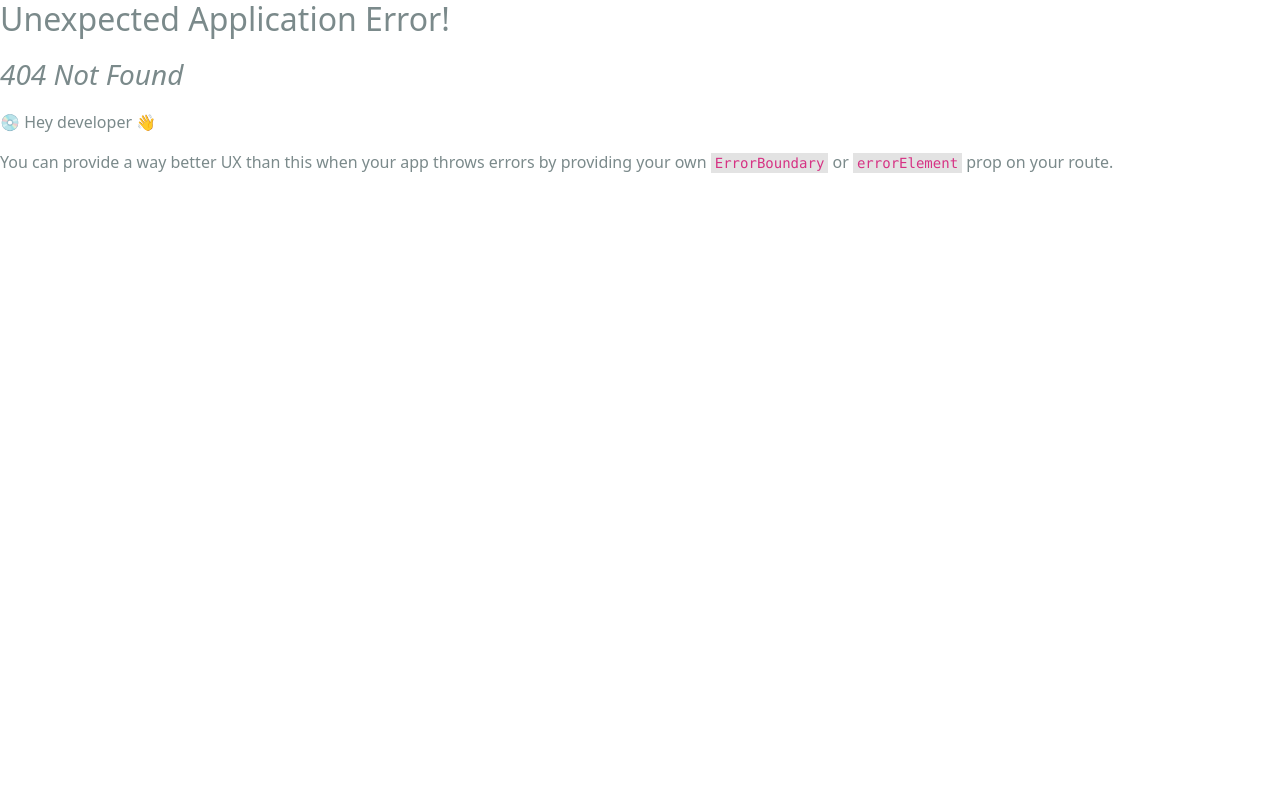
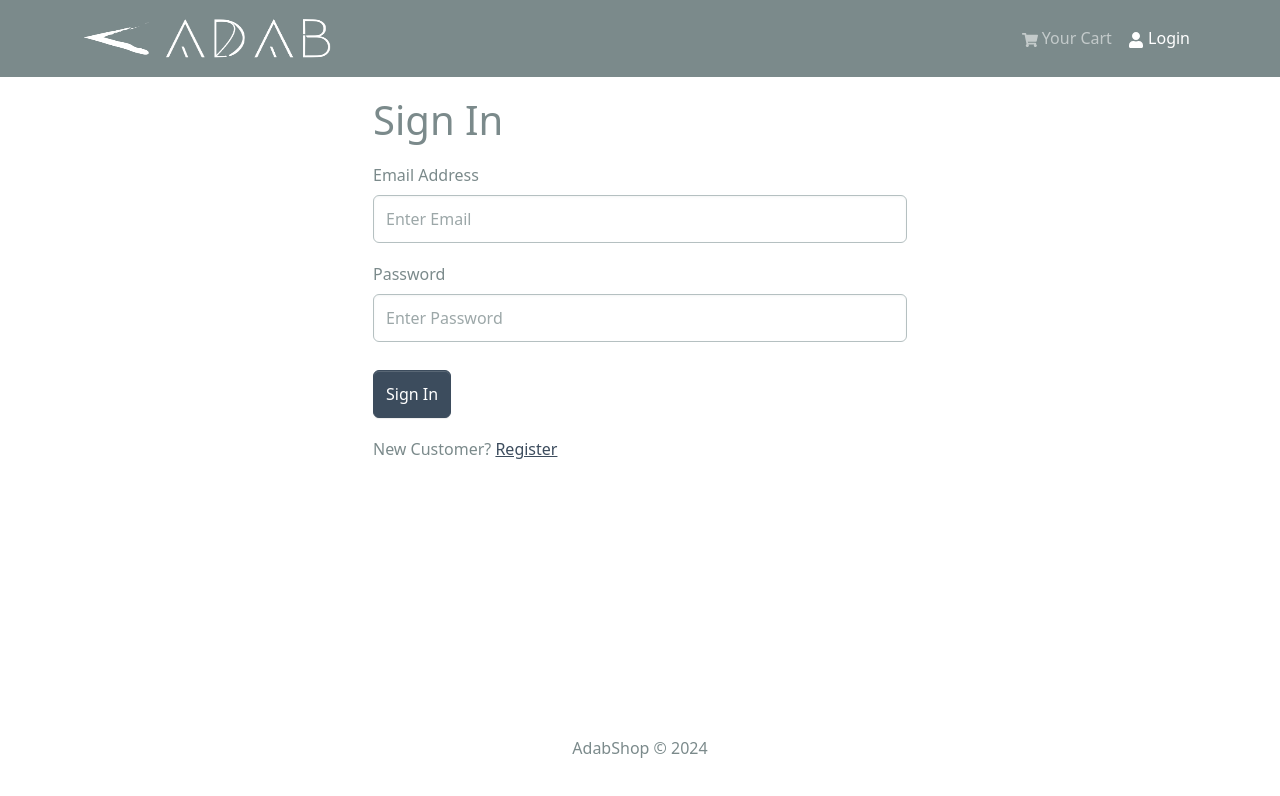
Before and after one commit to AbdullahMS9/AdabShop, a React (Create React App) app in the folder frontend/: page /login in a window 1280 px wide. Before the commit this address had no page. Shown: the top 796 px of the page. Built offline with nearby package versions, Linux system fonts and the light colour scheme.

Commit message:
Login Setup

```diff
--- /dev/null
+++ b/frontend/src/components/FormContainer.jsx
@@ -0,0 +1,15 @@
+import { Row, Col, Container } from 'react-bootstrap';
+
+const FormContainer = ({ children }) => {
+    return (
+        <Container>
+            <Row className='justify-content-md-center '>
+                <Col xs={12} md={6}>
+                    {children}
+                </Col>
+            </Row>
+        </Container>
+    );
+};
+
+export default FormContainer;
--- a/frontend/src/index.js
+++ b/frontend/src/index.js
@@ -14,6 +14,7 @@
 import HomeScreen from './screens/HomeScreen';
 import ProductScreen from './screens/ProductScreen';
 import CartScreen from './screens/CartScreen';
+import LoginScreen from './screens/LoginScreen';
 
 const router = createBrowserRouter(
   createRoutesFromElements(
@@ -21,6 +22,7 @@
       <Route index={true} path='/' element={<HomeScreen/>}/>
       <Route path='/product/:id' element={<ProductScreen/>}/>
       <Route path='/cart' element={<CartScreen/>}/>
+      <Route path='/login' element={<LoginScreen/>}/>
 
     </Route>
   )
--- /dev/null
+++ b/frontend/src/screens/LoginScreen.jsx
@@ -0,0 +1,54 @@
+import { useState } from "react";
+import { Link } from 'react-router-dom';
+import { Form, Button, Row, Col} from 'react-bootstrap';
+import FormContainer from "../components/FormContainer";
+
+const LoginScreen = () => {
+    const [email, setEmail] = useState('');
+    const [password, setPassword] = useState('');
+
+    const submitHandler = (e) => {
+        e.preventDefault();
+        console.log("submit");
+    };
+
+    return(
+        <FormContainer>
+            <h1>Sign In</h1>
+
+            <Form onSubmit={submitHandler}>
+                <Form.Group controlId='email' className="my-3">
+                    <Form.Label>Email Address</Form.Label>
+                    <Form.Control
+                        type='email'
+                        placeholder="Enter Email"
+                        value={email}
+                        onChange={(e)=> setEmail(e.target.value)}>
+                    </Form.Control>
+                </Form.Group>
+
+                <Form.Group controlIdpassword='password' className="my-3">
+                    <Form.Label>Password </Form.Label>
+                    <Form.Control
+                        type='password'
+                        placeholder="Enter Password"
+                        value={password}
+                        onChange={(e)=> setPassword(e.target.value)}>
+                    </Form.Control>
+                </Form.Group>
+
+                <Button type="submit" variant="primary" className="mt-2">
+                    Sign In
+                </Button>
+            </Form>
+
+            <Row className="py-3">
+                <Col>
+                    New Customer? <Link to='/register'>Register</Link>
+                </Col>
+            </Row>
+        </FormContainer>
+    );
+}
+
+export default LoginScreen;
--- /dev/null
+++ b/frontend/src/slices/authSlice.js
@@ -0,0 +1,20 @@
+import { createSlice } from '@reduxjs/toolkit';
+
+const initialState = {
+    userInfo: localStorage.getItem('userInfo') ? JSON.parse(localStorage.getItem('userInfo')) : null,
+};
+
+const authSlice = createSlice({
+    name: 'auth',
+    initialState,
+    reducers: {
+        setCredentials: (state, action) => {
+            state.userInfo = action.payload;
+            localStorage.setItem('userInfo', JSON.stringify(action.payload));
+        }
+    },
+});
+
+export const { setCredentials } = authSlice.actions;
+
+export default authSlice.reducer;
--- a/frontend/src/store.js
+++ b/frontend/src/store.js
@@ -1,11 +1,13 @@
 import { configureStore } from '@reduxjs/toolkit';
 import { apiSlice } from './slices/apiSlice';
 import cartSliceReducer from './slices/cartSlice';
+import authSliceReducer from './slices/authSlice';
 
 const store = configureStore({
     reducer: {
         [apiSlice.reducerPath]: apiSlice.reducer,
         cart: cartSliceReducer,
+        auth: authSliceReducer,
     },
     middleware: (getDefaultMiddleware) => getDefaultMiddleware().concat(apiSlice.middleware),
     devTools: true,
```
Also changed, not shown: frontend/src/slices/usersApiSlice.js (added, +16 -0 lines).
